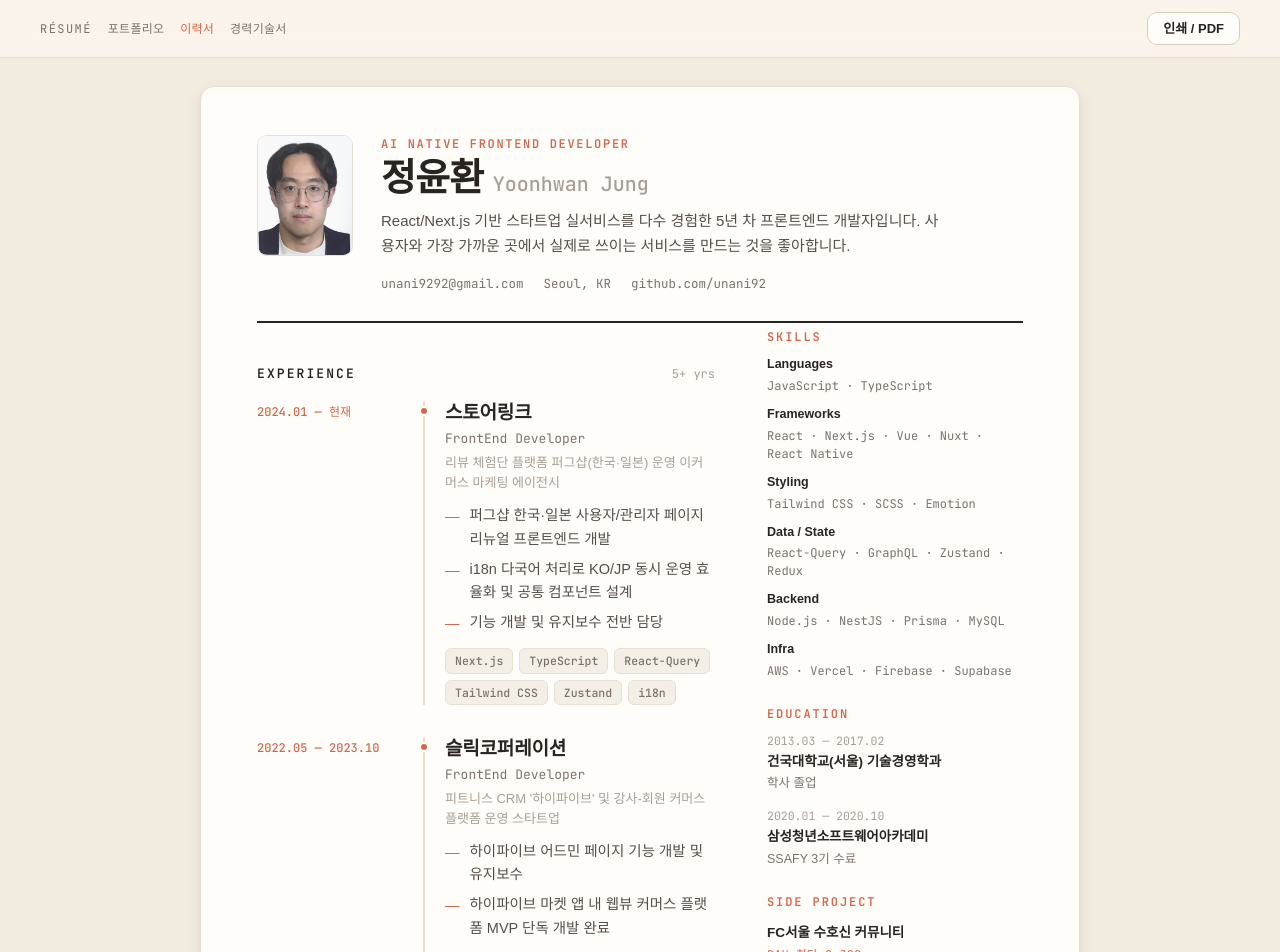
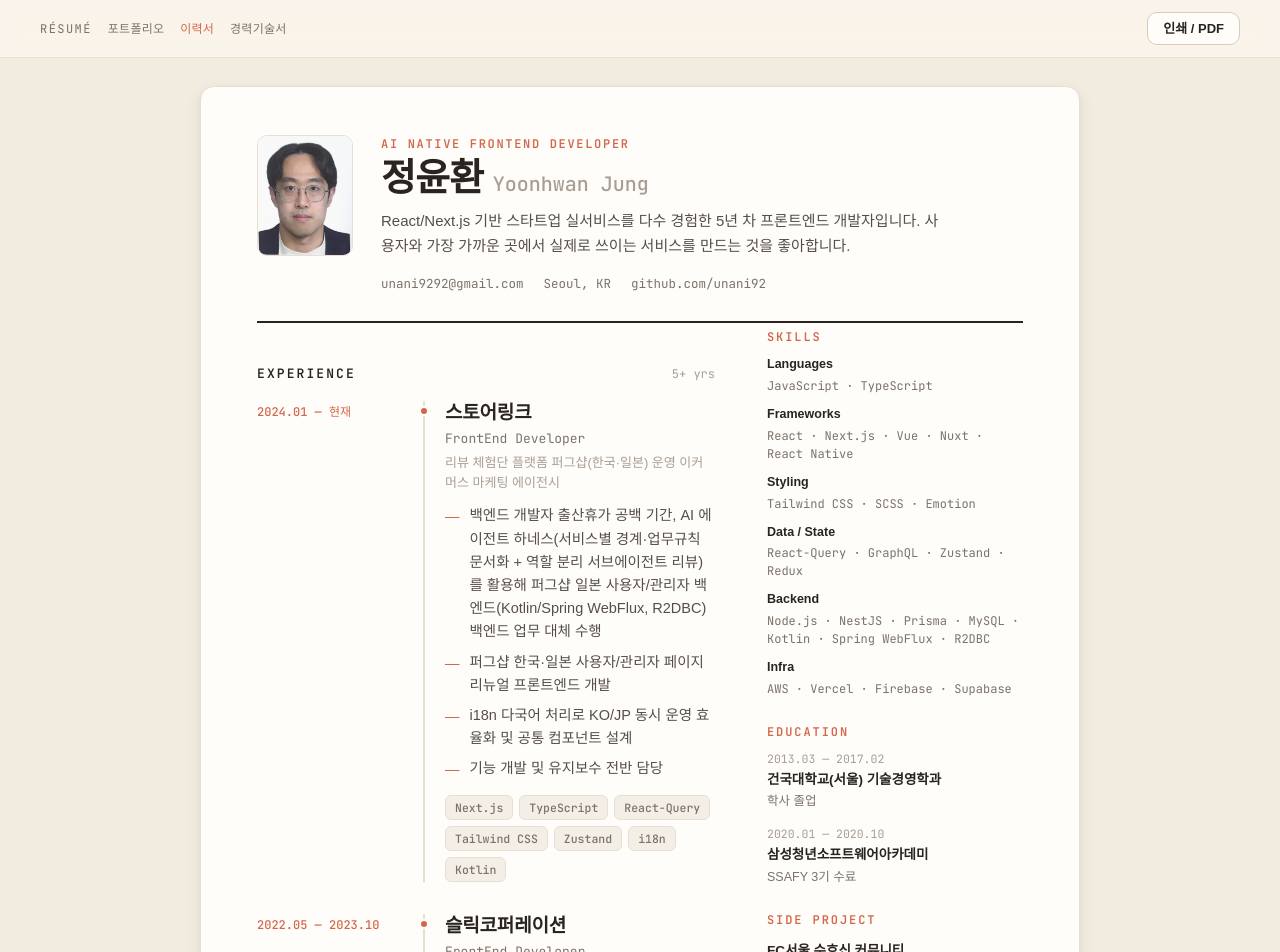
Before and after one commit to unani92/unani-resume, a Next.js app: page /resume in a window 1280 px wide. Shown: the top 952 px of the page. Built offline with nearby package versions, Linux system fonts and the light colour scheme; a web font is replaced by a local one.

Commit message:
백엔드 대직 업무 업데이트

```diff
--- a/app/resume/components/Experience.tsx
+++ b/app/resume/components/Experience.tsx
@@ -11,8 +11,10 @@ const roles = [
       'Tailwind CSS',
       'Zustand',
       'i18n',
+      'Kotlin',
     ],
     bullets: [
+      '백엔드 개발자 출산휴가 공백 기간, AI 에이전트 하네스(서비스별 경계·업무규칙 문서화 + 역할 분리 서브에이전트 리뷰)를 활용해 퍼그샵 일본 사용자/관리자 백엔드(Kotlin/Spring WebFlux, R2DBC) 백엔드 업무 대체 수행',
       '퍼그샵 한국·일본 사용자/관리자 페이지 리뉴얼 프론트엔드 개발',
       'i18n 다국어 처리로 KO/JP 동시 운영 효율화 및 공통 컴포넌트 설계',
       '기능 개발 및 유지보수 전반 담당',
--- a/app/resume/components/SideRail.tsx
+++ b/app/resume/components/SideRail.tsx
@@ -3,7 +3,10 @@ const skills = [
   { k: 'Frameworks', v: 'React · Next.js · Vue · Nuxt · React Native' },
   { k: 'Styling', v: 'Tailwind CSS · SCSS · Emotion' },
   { k: 'Data / State', v: 'React-Query · GraphQL · Zustand · Redux' },
-  { k: 'Backend', v: 'Node.js · NestJS · Prisma · MySQL' },
+  {
+    k: 'Backend',
+    v: 'Node.js · NestJS · Prisma · MySQL · Kotlin · Spring WebFlux · R2DBC',
+  },
   { k: 'Infra', v: 'AWS · Vercel · Firebase · Supabase' },
 ]
 
```
